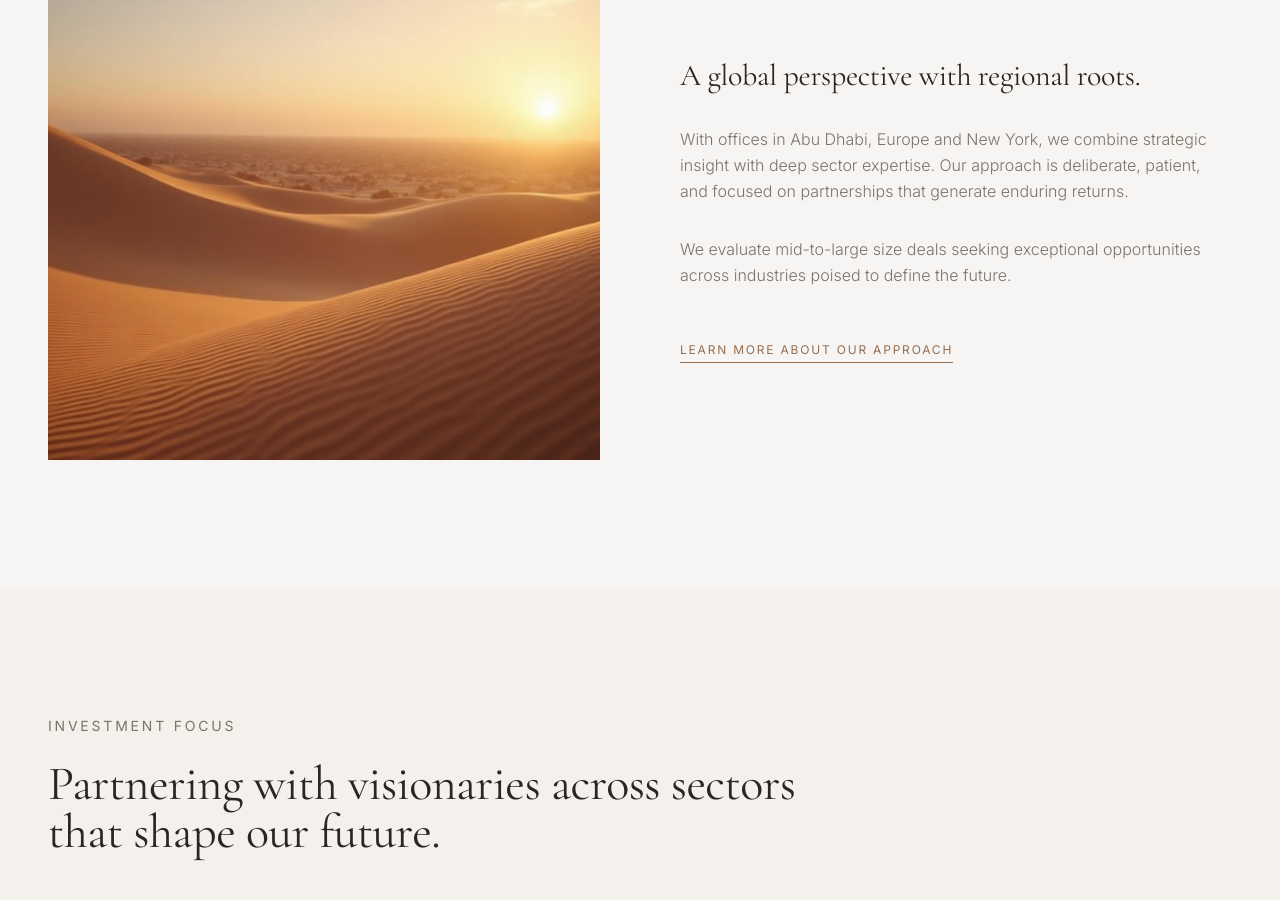
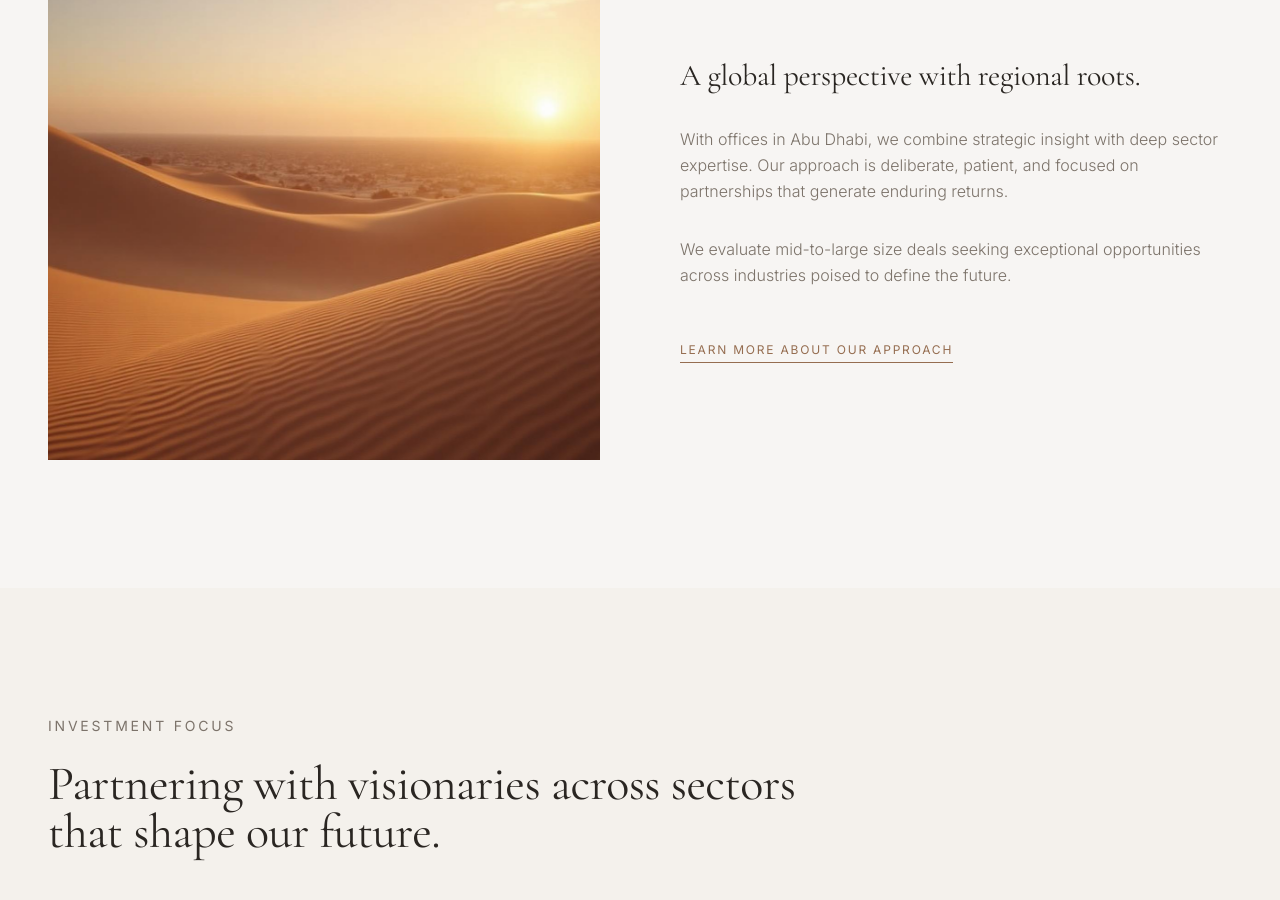
Before and after one commit to bencyrulnik-cyber/alpha-x-vision, a React (Vite) app: page / in a window 1280 px wide. Shown: the part 1320-2220 px from the top of the page. Built offline with nearby package versions, Linux system fonts and the light colour scheme; the HTML template or start-up script is replaced by a standard one.

Commit message:
Changes
Co-authored-by: bencyrulnik-cyber <250005174+bencyrulnik-cyber@users.noreply.github.com>

```diff
--- a/src/components/AboutSection.tsx
+++ b/src/components/AboutSection.tsx
@@ -46,10 +46,9 @@ const AboutSection = () => {
               A global perspective with regional roots.
             </h3>
             <p className="text-muted-foreground font-light leading-relaxed">
-              With offices in Abu Dhabi, Europe and New York, we combine
-              strategic insight with deep sector expertise. Our approach is
-              deliberate, patient, and focused on partnerships that generate
-              enduring returns.
+              With offices in Abu Dhabi, we combine strategic insight with deep
+              sector expertise. Our approach is deliberate, patient, and focused
+              on partnerships that generate enduring returns.
             </p>
             <p className="text-muted-foreground font-light leading-relaxed">We evaluate mid-to-large size deals seeking exceptional opportunities across industries poised to define the future.</p>
             <div className="pt-4">
```
